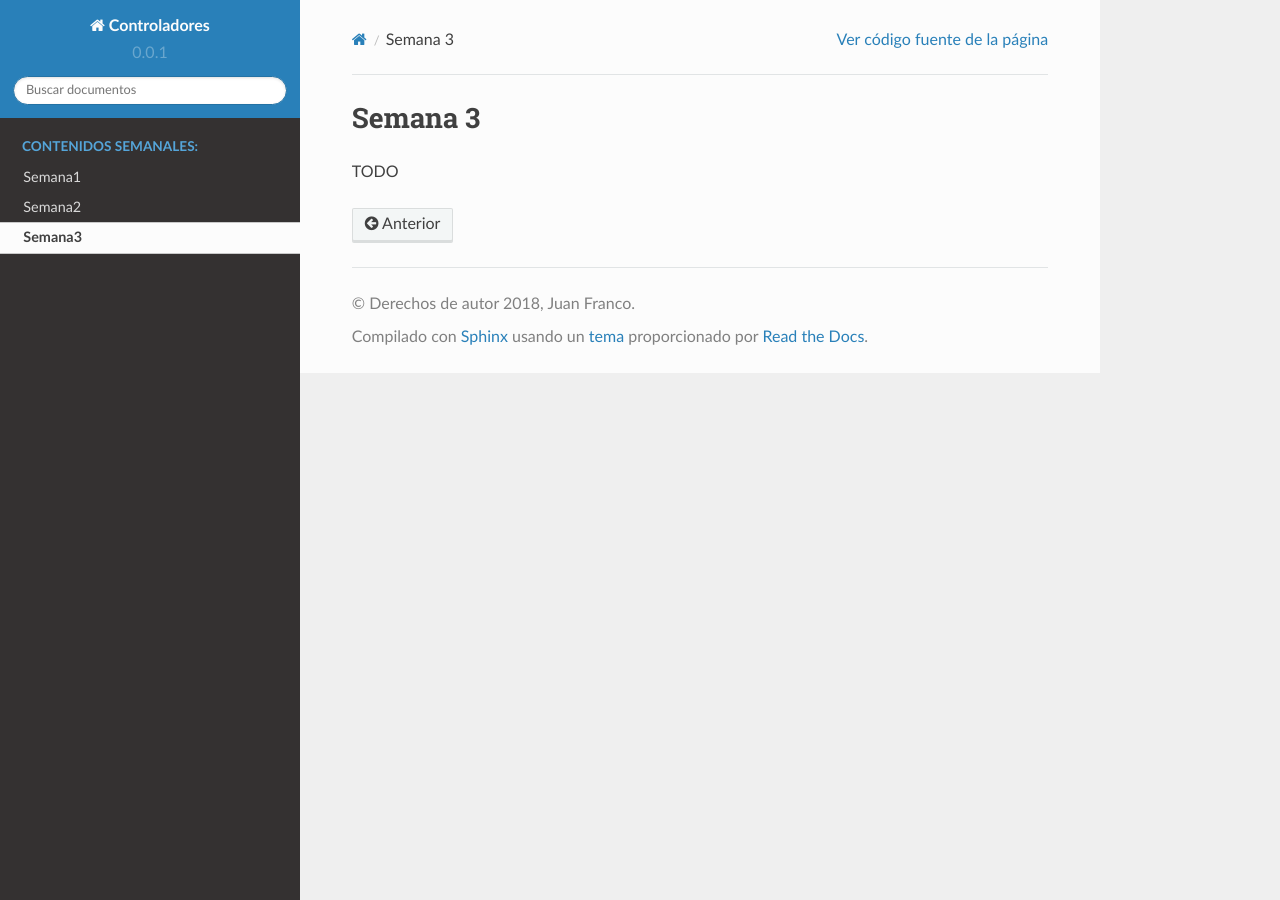
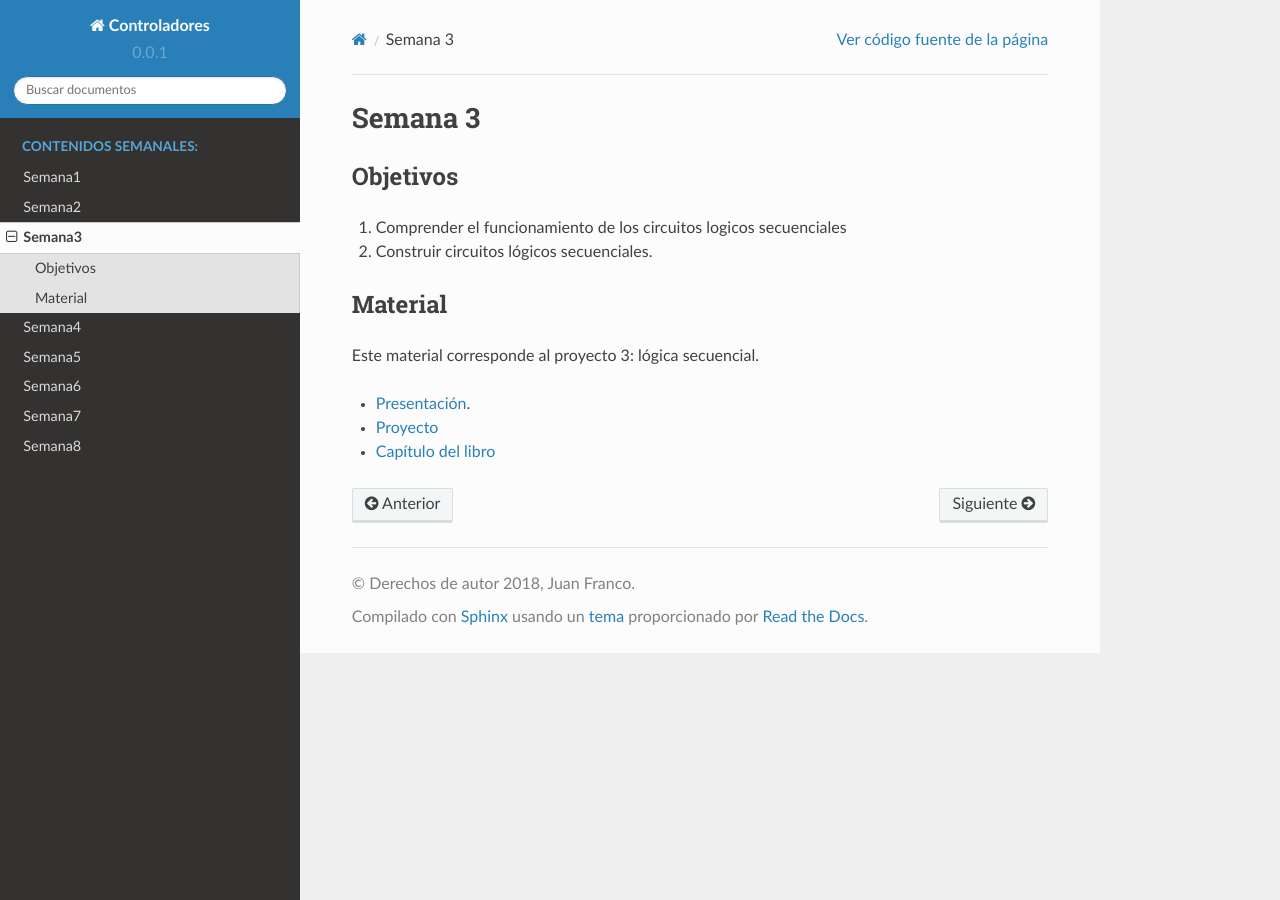
Before and after one commit to juanferfranco/controladores, a Sphinx documentation site: the page built from docs/_semana3/semana3.rst, in a window 1280 px wide. Built offline with Sphinx 7.4.7 and the Read the Docs theme 2.0.0, drawn with Linux system fonts in a browser that asks for light colours.

Commit message:
Add weeks from 4 to 8

```diff
--- a/docs/_semana3/semana3.rst
+++ b/docs/_semana3/semana3.rst
@@ -1,4 +1,15 @@
 Semana 3
 ===========
 
-TODO
+Objetivos
+----------
+1. Comprender el funcionamiento de los circuitos logicos secuenciales
+2. Construir circuitos lógicos secuenciales.
+
+Material
+---------
+Este material corresponde al proyecto 3: lógica secuencial.
+
+* `Presentación <https://docs.wixstatic.com/ugd/44046b_f594de40a9fc49daaceddc60d44812cc.pdf>`__.
+* `Proyecto <https://www.nand2tetris.org/project03>`__
+* `Capítulo del libro <https://docs.wixstatic.com/ugd/44046b_862828b3a3464a809cda6f44d9ad2ec9.pdf>`__
--- a/docs/index.rst
+++ b/docs/index.rst
@@ -52,3 +52,8 @@ SÓLO ESTE CURSO REQUIERE 8 HORAS DE TRABAJO INDEPENDIENTE SEMANAL.
    Semana1 <_semana1/semana1>
    Semana2 <_semana2/semana2>
    Semana3 <_semana3/semana3>
+   Semana4 <_semana4/semana4>
+   Semana5 <_semana5/semana5>
+   Semana6 <_semana6/semana6>
+   Semana7 <_semana7/semana7>
+   Semana8 <_semana8/semana8>
```
Also changed, not shown: docs/_semana4/semana4.rst (added, +17 -0 lines), docs/_semana5/semana5.rst (added, +18 -0 lines), docs/_semana6/semana6.rst (added, +17 -0 lines), docs/_semana7/semana7.rst (added, +16 -0 lines), docs/_semana8/semana8.rst (added, +11 -0 lines).
